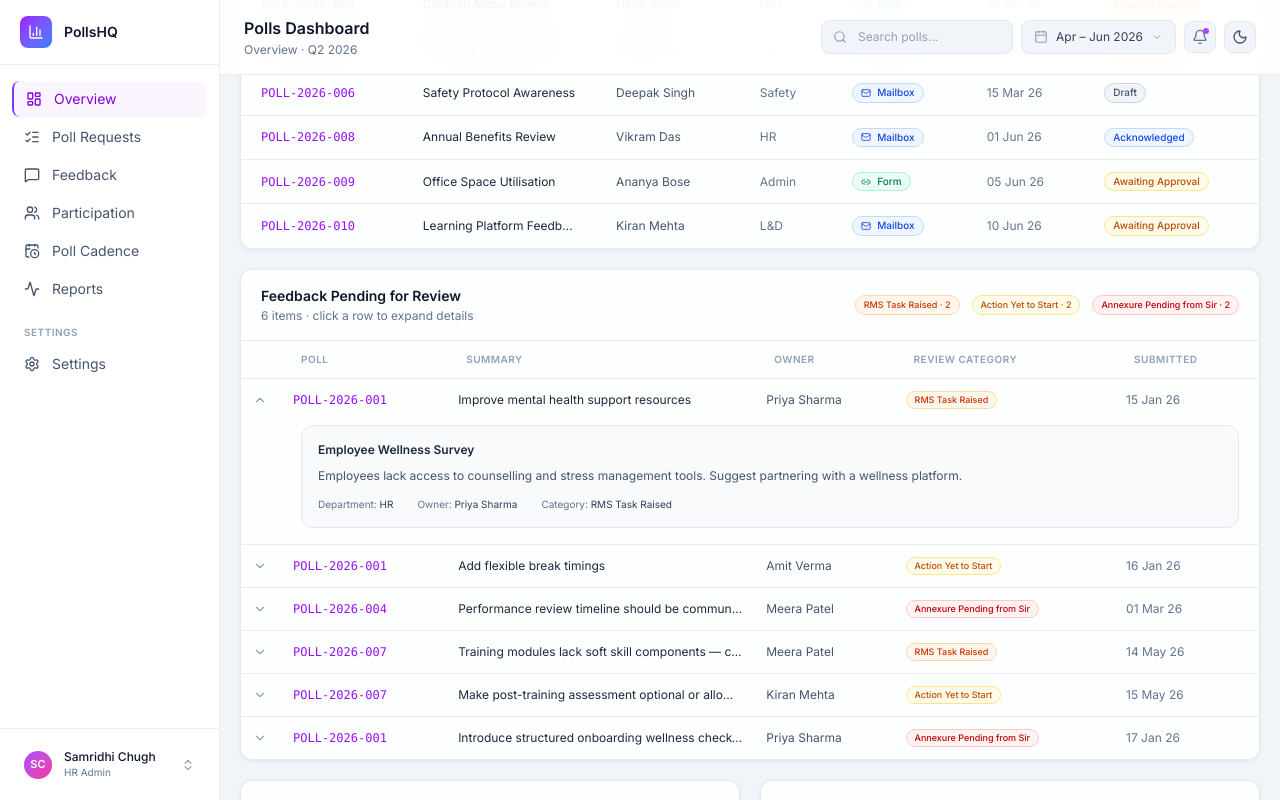
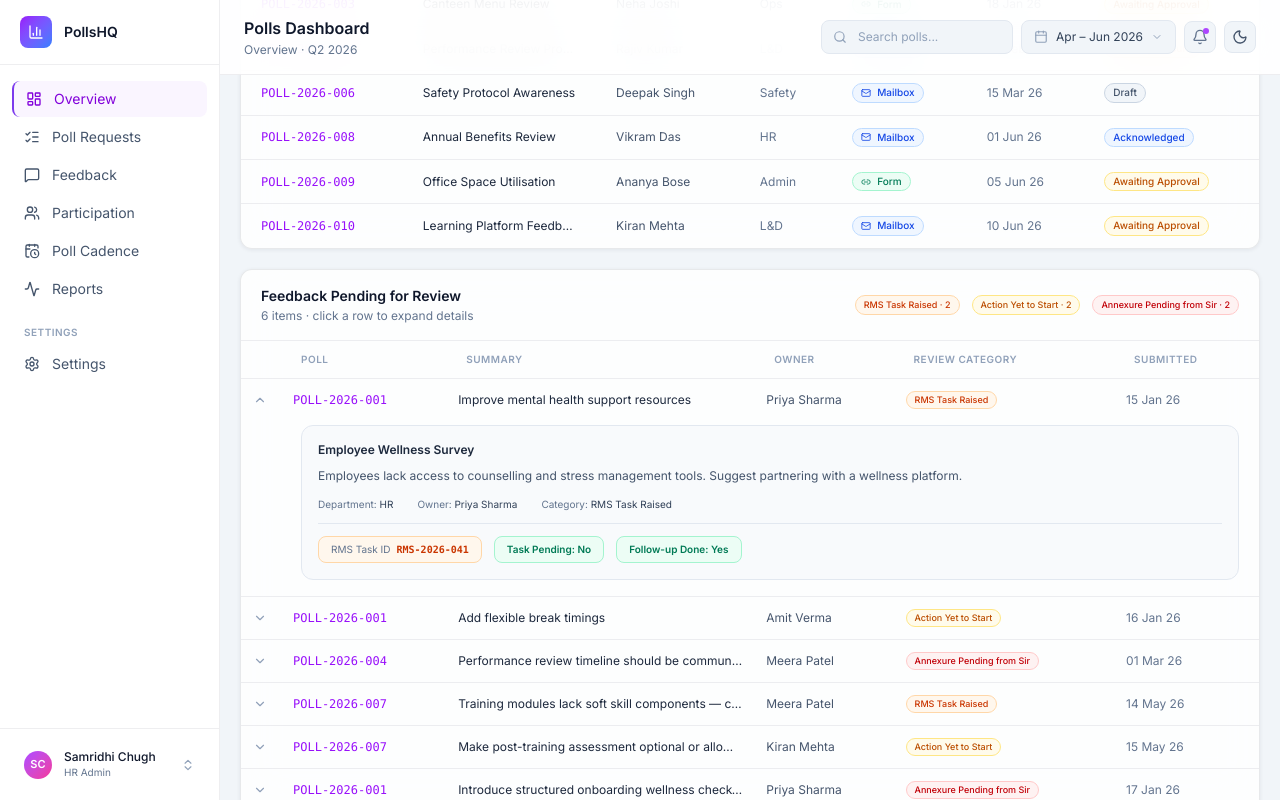
Before and after one commit to samridhichugh2000-hue/Pollsmockup, a Next.js app: page / in a window 1280 px wide. Both pictures are taken after a click on the element 750 px from the left and 990 px from the top of the page. Shown: the part 590-1390 px from the top of the page. Built offline with nearby package versions, Linux system fonts and the light colour scheme.

Commit message:
feat: show RMS task ID, pending status, follow-up on expand for RMS Task Raised rows

```diff
--- a/components/dashboard/FeedbackTable.tsx
+++ b/components/dashboard/FeedbackTable.tsx
@@ -15,6 +15,9 @@ interface PendingReviewItem {
   submittedDate: string;
   detail: string;
   department: string;
+  rmsTaskId?: string;
+  rmsTaskPending?: boolean;
+  rmsFollowUpDone?: boolean;
 }
 
 const categoryColor: Record<ReviewCategory, string> = {
@@ -23,21 +26,33 @@ const categoryColor: Record<ReviewCategory, string> = {
   "Annexure Pending from Sir":  "bg-red-50 border-red-200 text-red-700 dark:bg-red-500/10 dark:border-red-500/25 dark:text-red-300",
 };
 
+// Static RMS task details for "RMS Task Raised" items (index i % 3 === 0)
+const rmsTaskData = [
+  { rmsTaskId: "RMS-2026-041", rmsTaskPending: false, rmsFollowUpDone: true  },
+  { rmsTaskId: "RMS-2026-057", rmsTaskPending: true,  rmsFollowUpDone: false },
+  { rmsTaskId: "RMS-2026-063", rmsTaskPending: true,  rmsFollowUpDone: true  },
+  { rmsTaskId: "RMS-2026-078", rmsTaskPending: false, rmsFollowUpDone: true  },
+];
+
 // Derive pending-review items from existing feedback data
+let rmsIdx = 0;
 const pendingReviewItems: PendingReviewItem[] = feedbackItems
   .filter((fb) => fb.status === "Open" || fb.status === "In Progress" || fb.status === "Pending")
   .map((fb, i) => {
     const categories: ReviewCategory[] = ["RMS Task Raised", "Action Yet to Start", "Annexure Pending from Sir"];
+    const category = categories[i % 3];
+    const rms = category === "RMS Task Raised" ? rmsTaskData[rmsIdx++ % rmsTaskData.length] : {};
     return {
       id: fb.id,
       pollId: fb.pollId,
       pollTitle: fb.pollTitle,
       summary: fb.summary,
       owner: fb.owner,
-      category: categories[i % 3],
+      category,
       submittedDate: fb.submittedDate,
       detail: fb.detail,
       department: fb.department,
+      ...rms,
     };
   });
 
@@ -110,6 +125,20 @@ export function FeedbackTable() {
                             <span>Owner: <span className="text-slate-700 dark:text-slate-400">{item.owner}</span></span>
                             <span>Category: <span className="text-slate-700 dark:text-slate-400">{item.category}</span></span>
                           </div>
+                          {item.category === "RMS Task Raised" && item.rmsTaskId && (
+                            <div className="mt-3 pt-3 border-t border-slate-200 dark:border-white/8 flex flex-wrap gap-3">
+                              <div className="flex items-center gap-1.5 bg-orange-50 dark:bg-orange-500/10 border border-orange-200 dark:border-orange-500/25 rounded-lg px-3 py-1.5">
+                                <span className="text-[10px] text-slate-500">RMS Task ID</span>
+                                <span className="text-[10px] font-bold text-orange-700 dark:text-orange-300 font-mono">{item.rmsTaskId}</span>
+                              </div>
+                              <div className={`flex items-center gap-1.5 rounded-lg px-3 py-1.5 border text-[10px] font-semibold ${item.rmsTaskPending ? "bg-red-50 border-red-200 text-red-600 dark:bg-red-500/10 dark:border-red-500/25 dark:text-red-400" : "bg-emerald-50 border-emerald-200 text-emerald-700 dark:bg-emerald-500/10 dark:border-emerald-500/25 dark:text-emerald-400"}`}>
+                                Task Pending: {item.rmsTaskPending ? "Yes" : "No"}
+                              </div>
+                              <div className={`flex items-center gap-1.5 rounded-lg px-3 py-1.5 border text-[10px] font-semibold ${item.rmsFollowUpDone ? "bg-emerald-50 border-emerald-200 text-emerald-700 dark:bg-emerald-500/10 dark:border-emerald-500/25 dark:text-emerald-400" : "bg-amber-50 border-amber-200 text-amber-700 dark:bg-amber-500/10 dark:border-amber-500/25 dark:text-amber-400"}`}>
+                                Follow-up Done: {item.rmsFollowUpDone ? "Yes" : "Pending"}
+                              </div>
+                            </div>
+                          )}
                         </div>
                       </td>
                     </tr>
```
